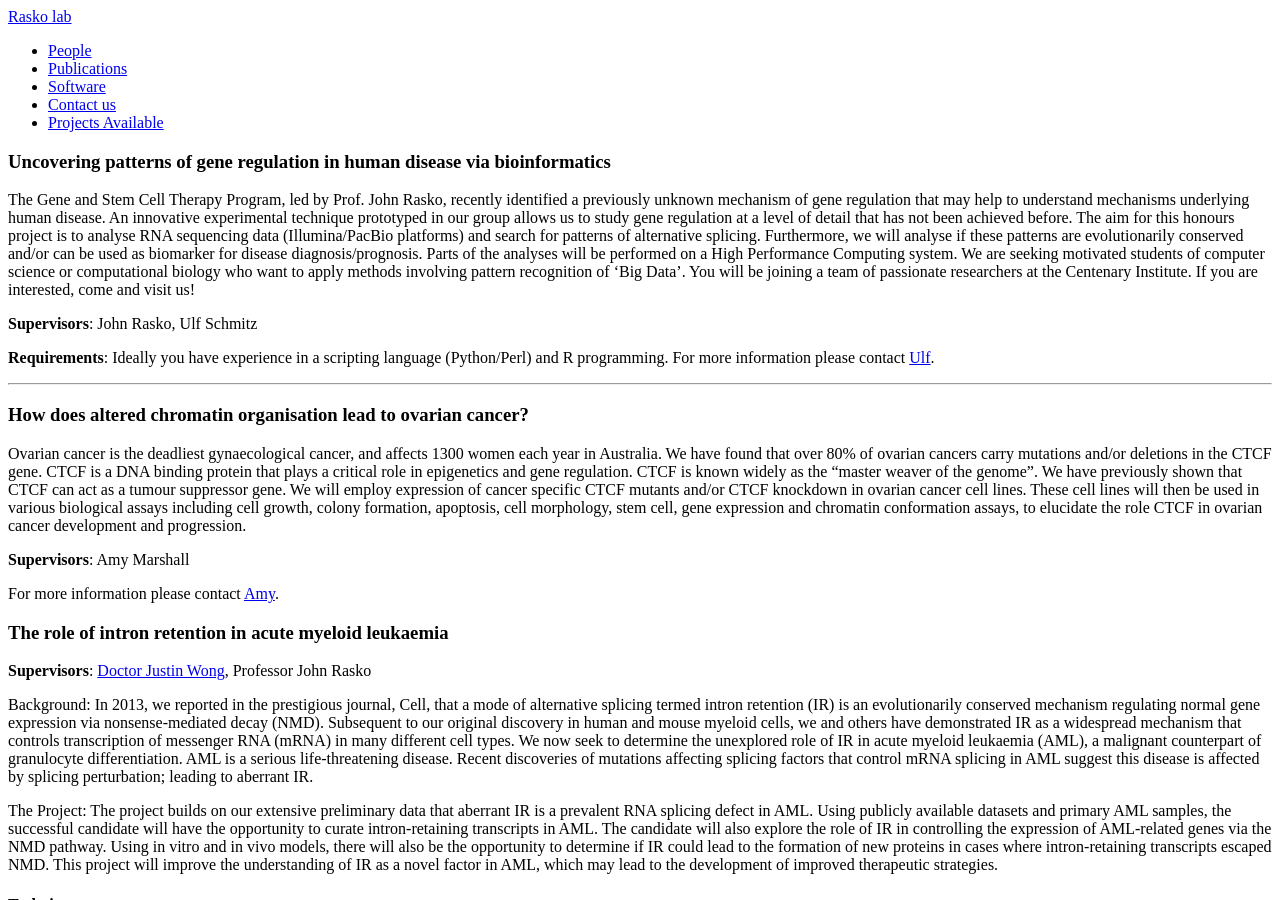
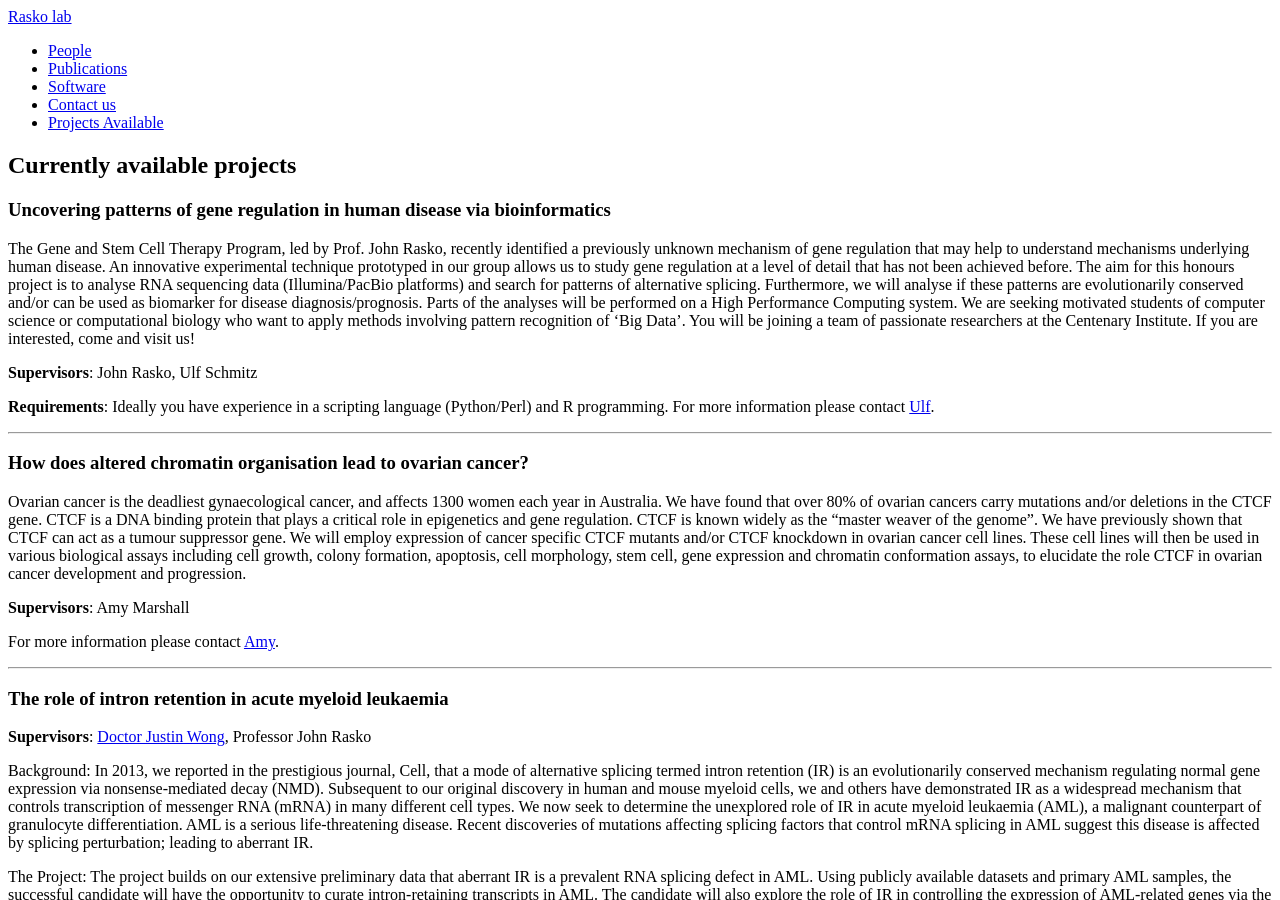
Before and after one commit to gardiners/raskolab.github.io, a Jekyll site: the page built from join.md, in a window 1280 px wide and 900 px high. Built offline with Jekyll 4.4.1, drawn with Linux system fonts in a browser that asks for light colours.

Commit message:
Update join.md

```diff
--- a/join.md
+++ b/join.md
@@ -7,6 +7,7 @@ published: true
 
 {% include JB/setup %}
 
+## Currently available projects
 
 ### Uncovering patterns of gene regulation in human disease via bioinformatics
 
@@ -26,6 +27,7 @@ Ovarian cancer is the deadliest gynaecological cancer, and affects 1300 women ea
 
 For more information please contact <a href="a.marshall@centenary.org.au" target="_top">Amy</a>.
 
+***
 
 ### The role of intron retention in acute myeloid leukaemia
 
```
